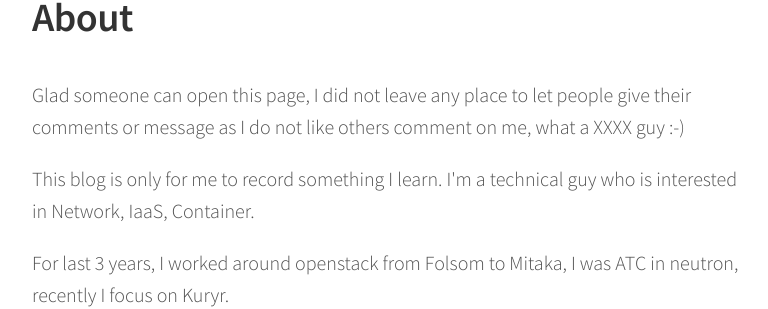
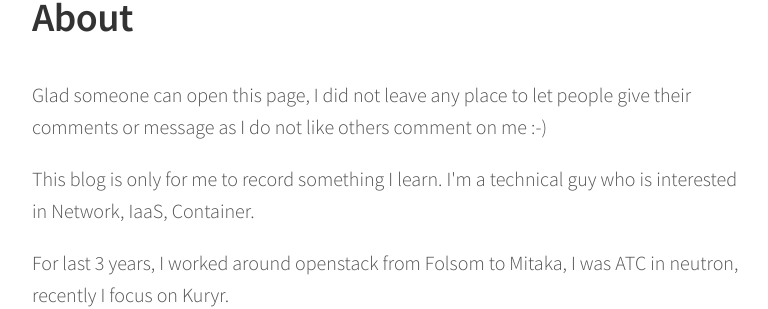
Before and after one commit to LipingMao/LipingMao.github.io, a Jekyll site: the page about/index.html, which Jekyll copies as it is, in a window 1280 px wide. Shown: the part 137-446 px from the top of the page, without its empty margins (248-1016 px from the left). Built offline with Jekyll 4.4.1, drawn with Linux system fonts in a browser that asks for light colours.

Commit message:
Update about

```diff
--- a/about/index.html
+++ b/about/index.html
@@ -17,7 +17,7 @@
 <div class="content page">
   <h1 class="page-title">About</h1>
 
-  <p>Glad someone can open this page, I did not leave any place to let people give their comments or message as I do not like others comment on me, what a XXXX guy :-) </p>
+  <p>Glad someone can open this page, I did not leave any place to let people give their comments or message as I do not like others comment on me :-) </p>
   <p>This blog is only for me to record something I learn. I'm a technical guy who is interested in Network, IaaS, Container. </p>
 
   <p>For last 3 years, I worked around openstack from Folsom to Mitaka, I was ATC in neutron, recently I focus on Kuryr. </p>
```
